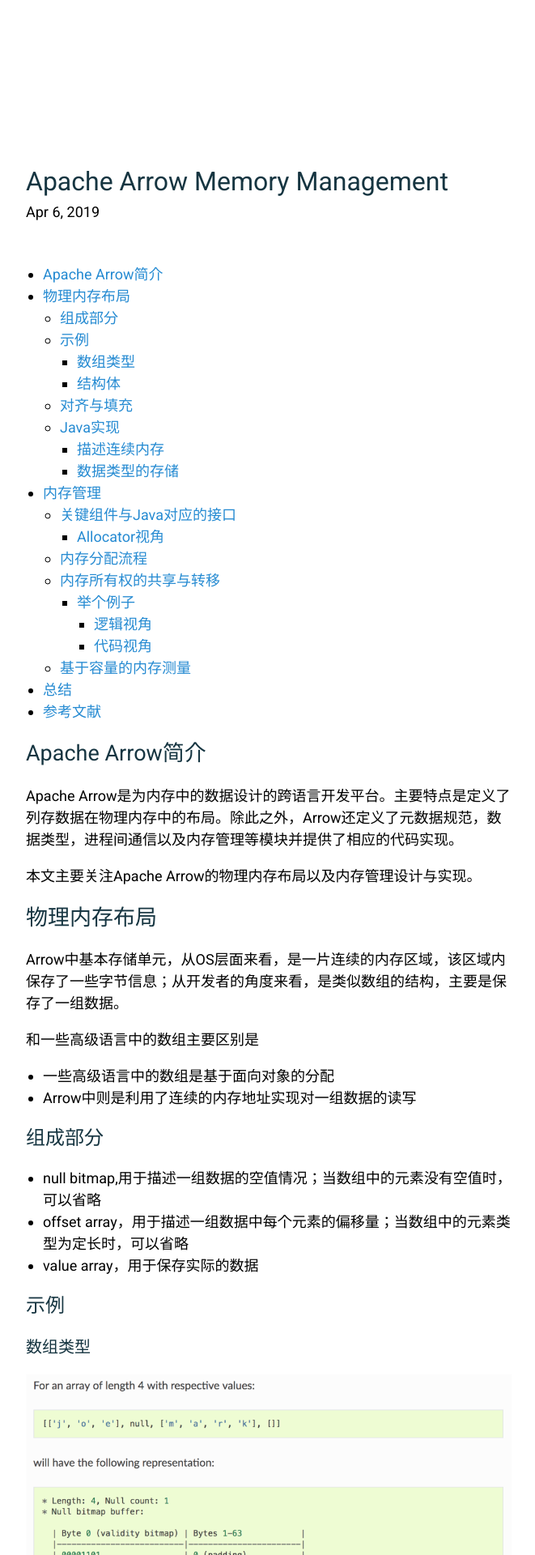
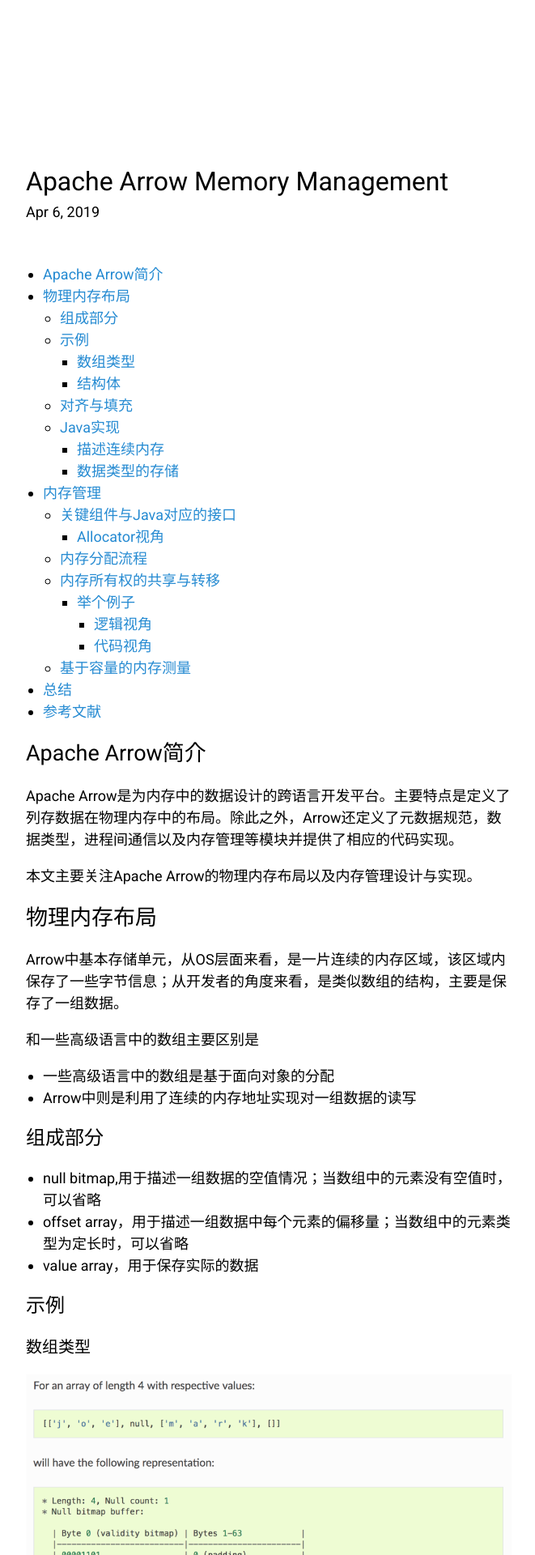
Before and after one commit to wangbo/wangbo.github.io, a Jekyll site: the page built from _posts/2019-04-06-apache-arrow-memory-management.markdown, in a window 1280 px wide. Shown: the top 1920 px of the page at 81% size, without its empty margins (308-969 px from the left). Built offline with Jekyll 4.4.1, drawn with Linux system fonts in a browser that asks for light colours.

Commit message:
change front

```diff
--- a/_sass/components/_article.scss
+++ b/_sass/components/_article.scss
@@ -82,7 +82,7 @@
 
     strong {
         color: $c-base__02;
-        font-weight: 400;
+        font-weight: 900;
     }
 
     blockquote {
--- a/_sass/helpers/_variables.scss
+++ b/_sass/helpers/_variables.scss
@@ -4,8 +4,9 @@
 
 // Colors via http://ethanschoonover.com/solarized
 $c-base__03: #0D2B35;
-$c-base__02: #163541;
+//$c-base__02: #163541;
 //$c-base__01: #5C6E74;
+$c-base__02: #000000;
 $c-base__01: #000000;
 $c-base__00: #697B82;
 $c-base__0: #869395;
```
